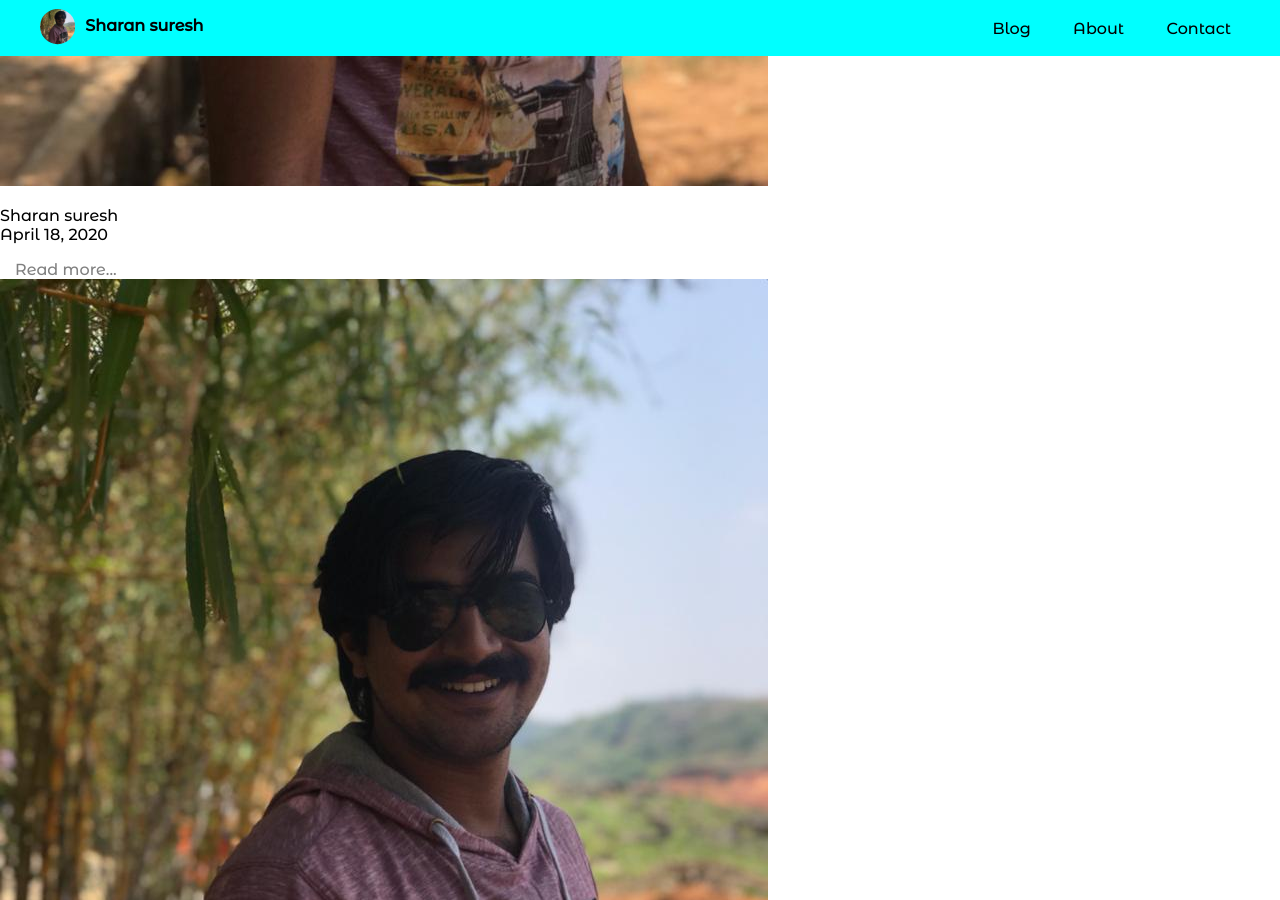
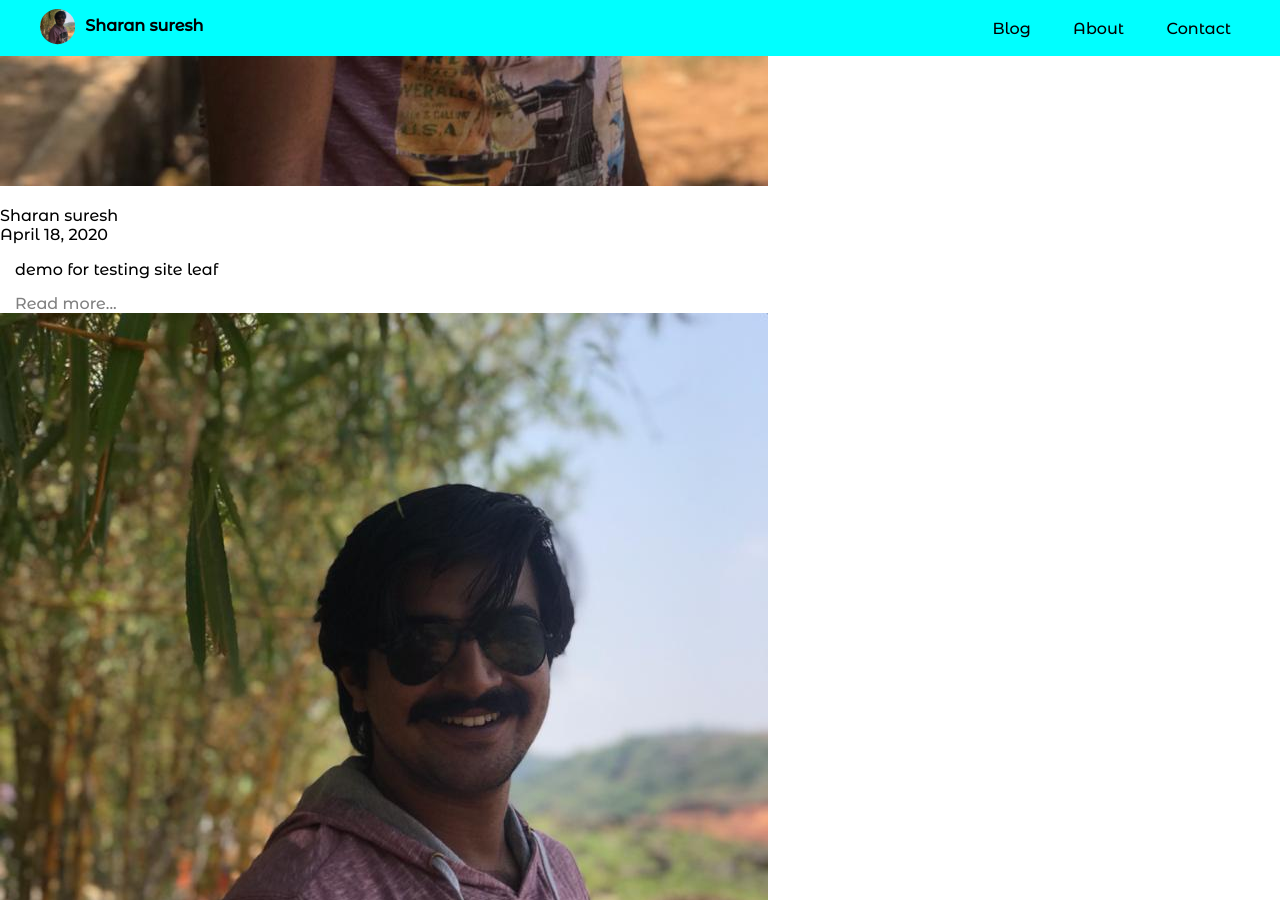
Before and after one commit to sharansureshkv99/blog, a Jekyll site: the page built from index.html, in a window 1280 px wide and 900 px high, scrolled down 2816 px. Built offline with Jekyll 4.4.1, drawn with Linux system fonts in a browser that asks for light colours.

Commit message:
Updated Demo Site Leaf

```diff
--- a/_posts/2020-04-18-demo-site-leaf.markdown
+++ b/_posts/2020-04-18-demo-site-leaf.markdown
@@ -1,9 +1,11 @@
 ---
 title: demo site leaf
 date: 2020-04-18 18:11:00 Z
-categories: 'article
+categories:
+- article
+description: |2-
 
-'
+  demo for testing site leaf
 ---
 
 hello site leaf
```
